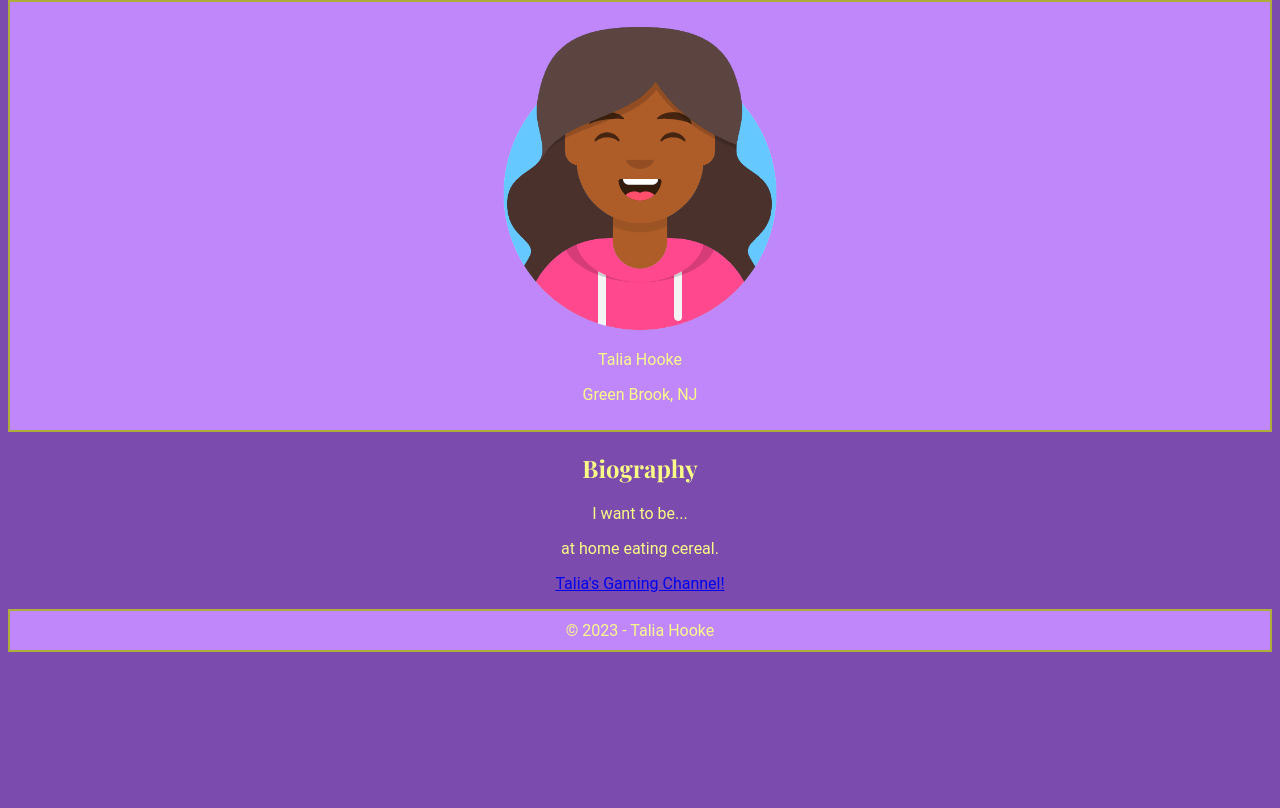
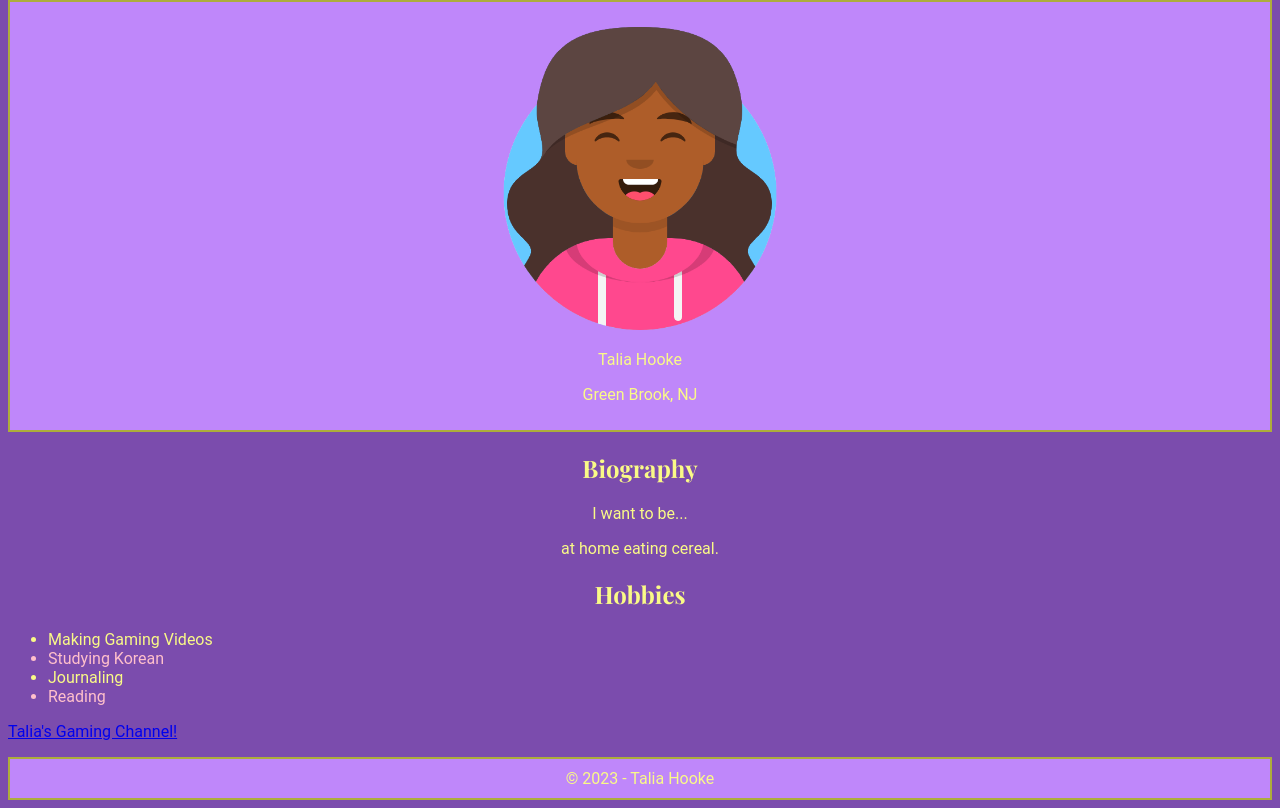
Before and after one commit to RVCC-IDMX/about-me-PrincessChicken, a plain HTML site: page index.html in a window 1280 px wide. Shown: the part 194-1002 px from the top of the page. Before the commit the page ends 854 px from the top, so only its background shows below. Drawn offline with nearby package versions, Linux system fonts and the light colour scheme; a web font is replaced by a local one.

Commit message:
adding images + changing colors of list

```diff
--- a/CSS/style.css
+++ b/CSS/style.css
@@ -7,6 +7,7 @@ body {
 
 h1, h2, h3, h4, h5, h6 {
     font-family: 'Playfair Display', serif;
+    text-align: center;
 }
 
 header {
@@ -26,3 +27,7 @@ header {
 #bio {
     text-align: center;
 }
+
+#list ul li:nth-child(even) {
+    color: pink;
+}
--- a/index.html
+++ b/index.html
@@ -39,8 +39,25 @@
 
                 <p>I want to be...</p>
                 <p>at home eating cereal.</p>
-                <p><a href="https://www.youtube.com/@TaliaDecember">Talia's Gaming Channel!</a></p>
+
             </div>
+        </section>
+
+        <section id="hobbies">
+            <h2>Hobbies</h2>
+        </section>
+
+        <section id="list">
+            <ul>
+                <li>Making Gaming Videos</li>
+                <li>Studying Korean</li>
+                <li>Journaling</li>
+                <li>Reading</li>
+
+            </ul>
+                <div>
+                    <p><a href="https://www.youtube.com/@TaliaDecember">Talia's Gaming Channel!</a></p>
+                </div>
         </section>
     </main>
 
```
Also changed, not shown: img/gaming-640w.jpg (added), img/gaming.jpg (added), img/myjournals-640w.jpg (added), img/myktextbooks-640w.jpg (added), 2 other files.
